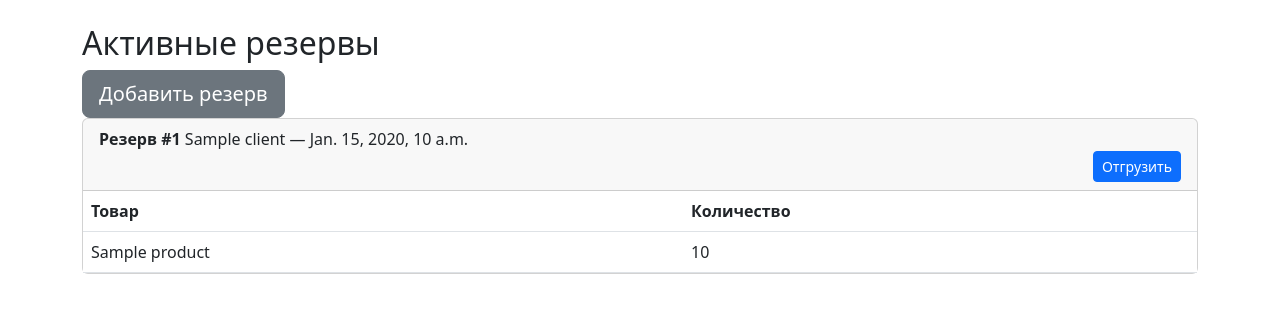
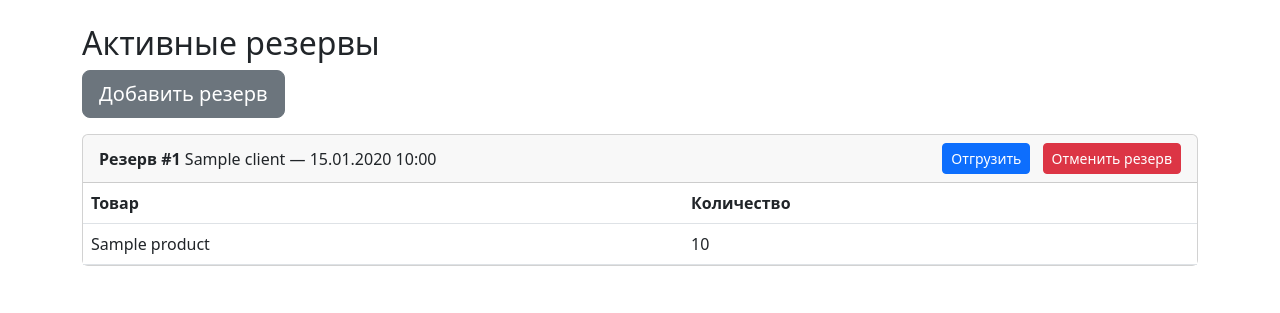
Before and after one commit to RomahaPoleha/TMS, a Django app: template inventory/templates/inventory/reservations.html in a window 1280 px wide. Shown: the part 80-393 px from the top of the page. Run offline with Django 3.2, Linux system fonts and the light colour scheme; the template is opened without the code that fills it: most values are stand-ins (such as "Sample title", 1, 10 or a date in 2020).

Commit message:
Добавлена функция отмены резерва

```diff
--- a/inventory/templates/inventory/reservations.html
+++ b/inventory/templates/inventory/reservations.html
@@ -4,38 +4,36 @@
 
 <h2>Активные резервы</h2>
 
+<a href="{% url 'create_reservation' %}" class="btn btn-secondary btn-lg mb-3">Добавить резерв</a>
 
-<a href="{% url 'create_reservation' %}" class="btn btn-secondary btn-lg">Добавить резерв</a>
 {% for reservation in reservations %}
     <div class="card mb-3">
-        <div class="card-header">
-            <strong>Резерв #{{ reservation.id }}</strong>
-            {{ reservation.client }} —
-            {{ reservation.created_at }}
-            <td>
-    <!-- Другие содержимое ячейки -->
-    <div style="text-align: right;">
-        <a href="{% url 'ship_reservation' reservation.id %}" class="btn btn-primary btn-sm">Отгрузить</a>
-    </div>
-</td>
-
+        <div class="card-header d-flex justify-content-between align-items-center">
+            <div>
+                <strong>Резерв #{{ reservation.id }}</strong>
+                {{ reservation.client }} —
+                {{ reservation.created_at|date:"d.m.Y H:i" }}
+            </div>
+            <div>
+                <a href="{% url 'ship_reservation' reservation.id %}" class="btn btn-primary btn-sm me-2">Отгрузить</a>
+                <form method="POST" action="{% url 'cancel_reservation' reservation.id %}" style="display:inline;">
+                    {% csrf_token %}
+                    <button type="submit" class="btn btn-danger btn-sm" onclick="return confirm('Вы уверены, что хотите отменить этот резерв?')">Отменить резерв</button>
+                </form>
+            </div>
         </div>
         <table class="table mb-0">
             <thead>
                 <tr>
                     <th>Товар</th>
                     <th>Количество</th>
-
                 </tr>
             </thead>
             <tbody>
                 {% for item in reservation.reservationitem_set.all %}
                 <tr>
-                    <td>{{ item.product }} </td>
+                    <td>{{ item.product }}</td>
                     <td>{{ item.quantity }}</td>
-
-
-
                 </tr>
                 {% endfor %}
             </tbody>
@@ -43,6 +41,4 @@
     </div>
 {% endfor %}
 
-
-
 {% endblock %}
--- a/inventory/urls.py
+++ b/inventory/urls.py
@@ -16,6 +16,7 @@ urlpatterns = [
     path('reservations/history/', views.reservation_history, name = 'reservation_history'),
     path('shipment-registry/', views.shipment_registry, name="shipment_registry"),
     path('service/add/', views.add_to_service, name= 'add_to_service'),
-    path('defect-type/add/', views.create_defect_type, name = 'create_defect_type')
+    path('defect-type/add/', views.create_defect_type, name = 'create_defect_type'),
+    path('cancel/<int:reservation_id>/', views.cancel_reservation, name='cancel_reservation'),
 
 ]
```
Also changed, not shown: inventory/views.py (+25 -0 lines).
